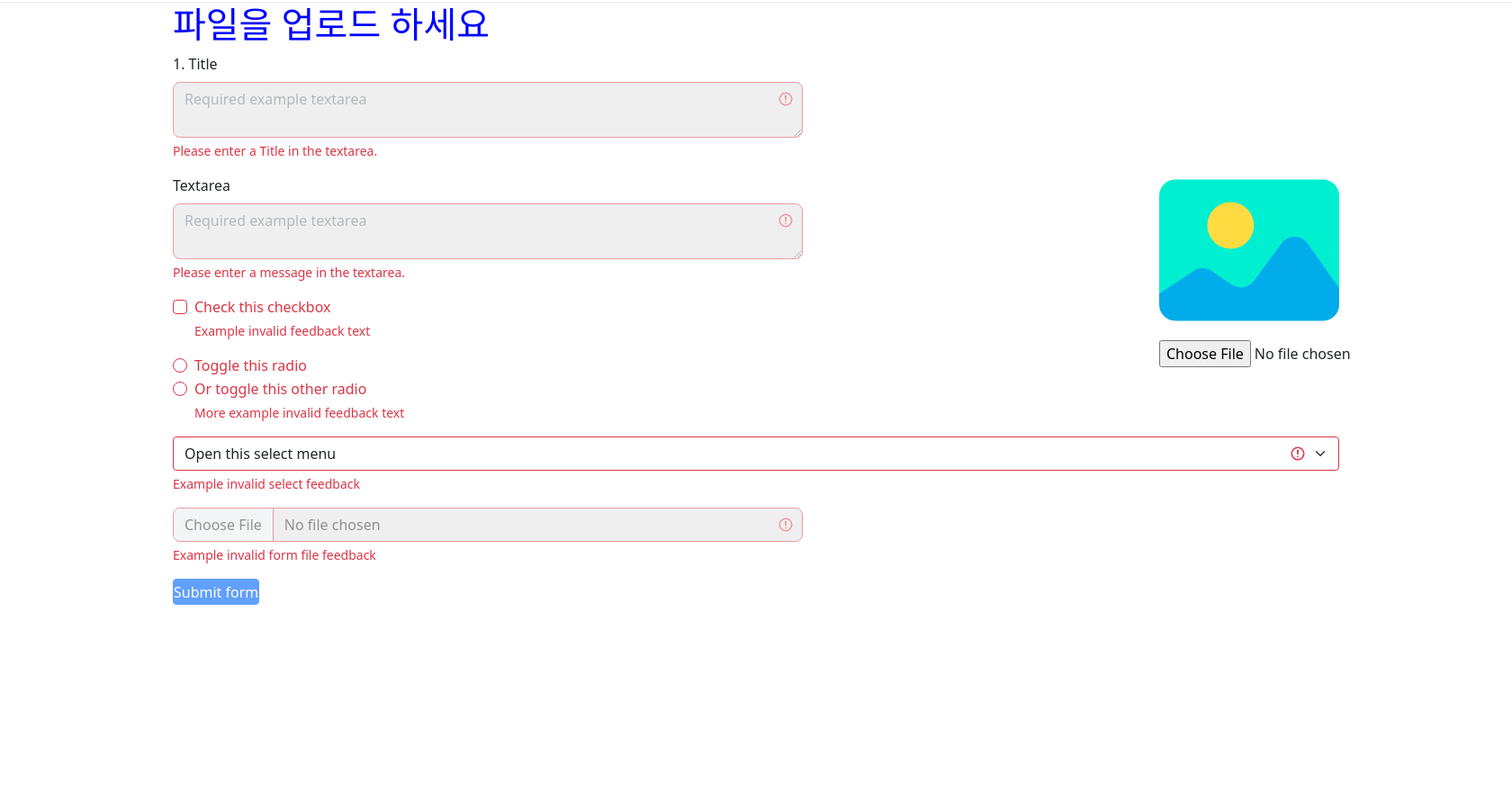
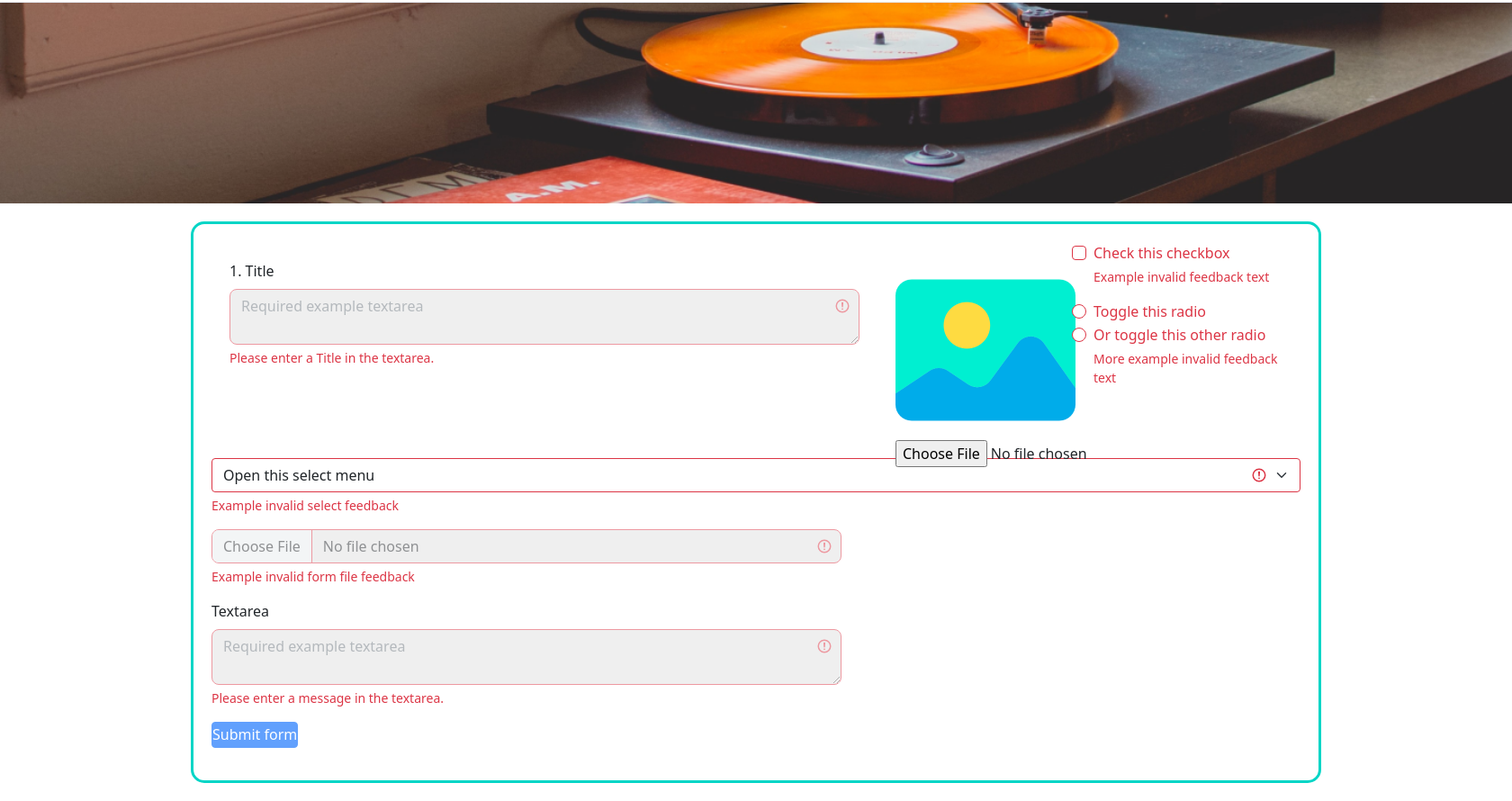
Before and after one commit to Ktaewon/PLAIN, a Django app: page /melody/ in a window 1680 px wide. Shown: the part 52-942 px from the top of the page at 90% size. Before the commit the page ends 724 px from the top, so only its background shows below. Run offline with Django 3.2, Linux system fonts and the light colour scheme; some libraries are stand-ins or nearby versions.

Commit message:
base modified and melody app modifed

```diff
--- a/Plain/Melody/static/css/melody_upload.css
+++ /dev/null
@@ -1,16 +0,0 @@
-#id_title {
-    font-size: 50;
-}
-.forms {
-    color: blue;
-}
-h1 {
-    color: blue;
-}
-.img_preview {
-    float: right;
-    border: 2px;
-    border-color: black;
-    width : 200px;
-    height : 200px;
-}
--- /dev/null
+++ b/Plain/Melody/static/css/melody_upload1.css
@@ -0,0 +1,34 @@
+.f1 {
+    border-style:solid !important;
+    border-radius: 15px !important;
+    border-color: #02D5C6 !important;
+    margin: 20px;
+    padding: 20px;
+}
+.img_preview {
+    float: left !important;
+    width : 200px;
+    height : 200px;
+    margin: 20px;
+}
+.title {
+    float : left;
+    margin:20px;
+}
+
+#upload_bg {
+    object-fit: cover;
+    width : 100%;
+}
+.form-check {
+
+}
+#id_title {
+    font-size: 50;
+}
+.forms {
+    color: blue;
+}
+h1 {
+    color: blue;
+}
--- a/Plain/Melody/templates/melody_upload.html
+++ b/Plain/Melody/templates/melody_upload.html
@@ -5,33 +5,27 @@ Upload Your Melody
 {% endblock %}
 
 {% block style %}
-<link rel="stylesheet" href="{% static 'css/melody_upload.css' %}" type="text/css">
+<link rel="stylesheet" href="{% static 'css/melody_upload1.css' %}" type="text/css">
 {% endblock %}
 
+{% block out_container_content %}
+<img id="upload_bg" src="{% static 'images/upload_bg.png' %}">
+{% endblock %}
 
-{% block content %}
-<h1>파일을 업로드 하세요</h1>
-<form class="was-validated">
-    <div class="mb-3">
+{% block in_container_content %}
+<form class="was-validated f1">
+    <div class="mb-3 title">
         <label for="validationTextarea" class="form-label">1. Title</label>
         <textarea class="form-control is-invalid" id="validationTextarea" placeholder="Required example textarea" required></textarea>
         <div class="invalid-feedback">
         Please enter a Title in the textarea.
         </div>
-        <div class="img_preview">
-            <img src="{% static 'images/default_image.png' %}" class="rounded mx-auto d-block" alt="..." id="image_section" name="image_section">
-            <input type="file" id="imgInput" class="image_inputType_file" accept="img/*">
-        </div>
-    </div>
-    <div class="mb-3">
-        <label for="validationTextarea" class="form-label">Textarea</label>
-        <br>
-        <textarea class="form-control is-invalid" id="validationTextarea" placeholder="Required example textarea" required></textarea>
-        <div class="invalid-feedback">
-        Please enter a message in the textarea.
-        </div>
     </div>
 
+    <div class="img_preview">
+        <img src="{% static 'images/default_image.png' %}" class="rounded mx-auto d-block" alt="..." id="image_section" name="image_section">
+        <input type="file" id="imgInput" class="image_inputType_file" accept="img/*">
+    </div>
     <div class="form-check mb-3">
         <input type="checkbox" class="form-check-input" id="validationFormCheck1" required>
         <label class="form-check-label" for="validationFormCheck1">Check this checkbox</label>
@@ -62,7 +56,14 @@ Upload Your Melody
         <input type="file" class="form-control" aria-label="file example" required>
         <div class="invalid-feedback">Example invalid form file feedback</div>
     </div>
-
+    <div class="mb-3">
+        <label for="validationTextarea" class="form-label">Textarea</label>
+        <br>
+        <textarea class="form-control is-invalid" id="validationTextarea" placeholder="Required example textarea" required></textarea>
+        <div class="invalid-feedback">
+        Please enter a message in the textarea.
+        </div>
+    </div>
     <div class="mb-3">
         <button class="btn btn-primary" type="submit" disabled>Submit form</button>
     </div>
--- a/Plain/templates/base.html
+++ b/Plain/templates/base.html
@@ -59,8 +59,12 @@
             </div>
         </div>
     </nav>
+    <div class="out">
+        {% block out_container_content %}
+        {% endblock %}
+    </div>
     <div class="container">
-        {% block content %}
+        {% block in_container_content %}
         {% endblock %}
     </div>
 
```
Also changed, not shown: Plain/Melody/static/images/upload_bg.png (added).
